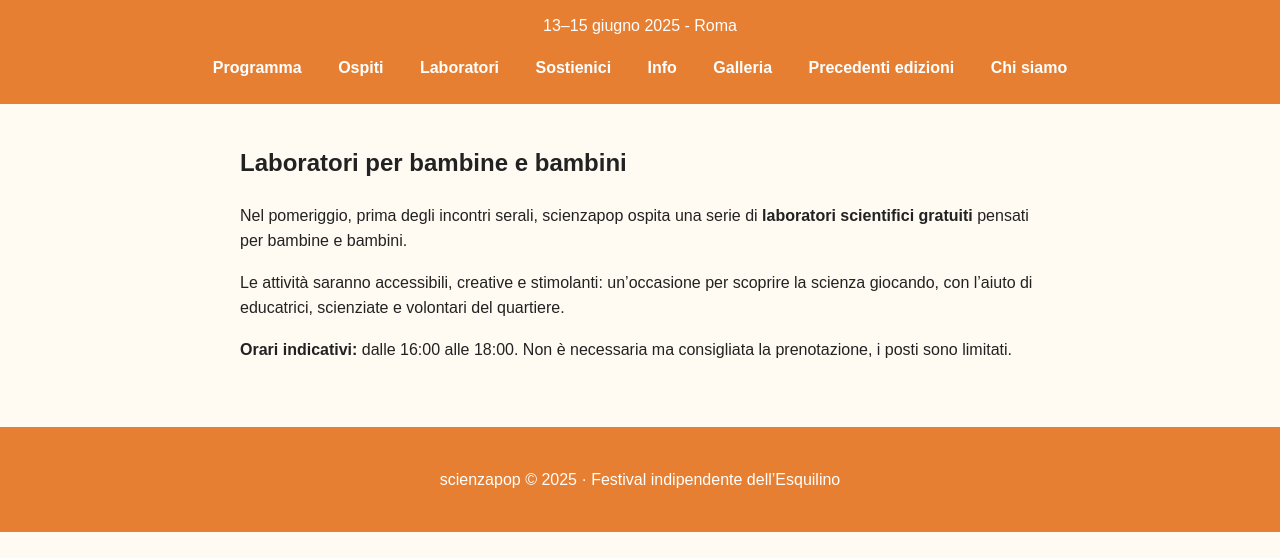
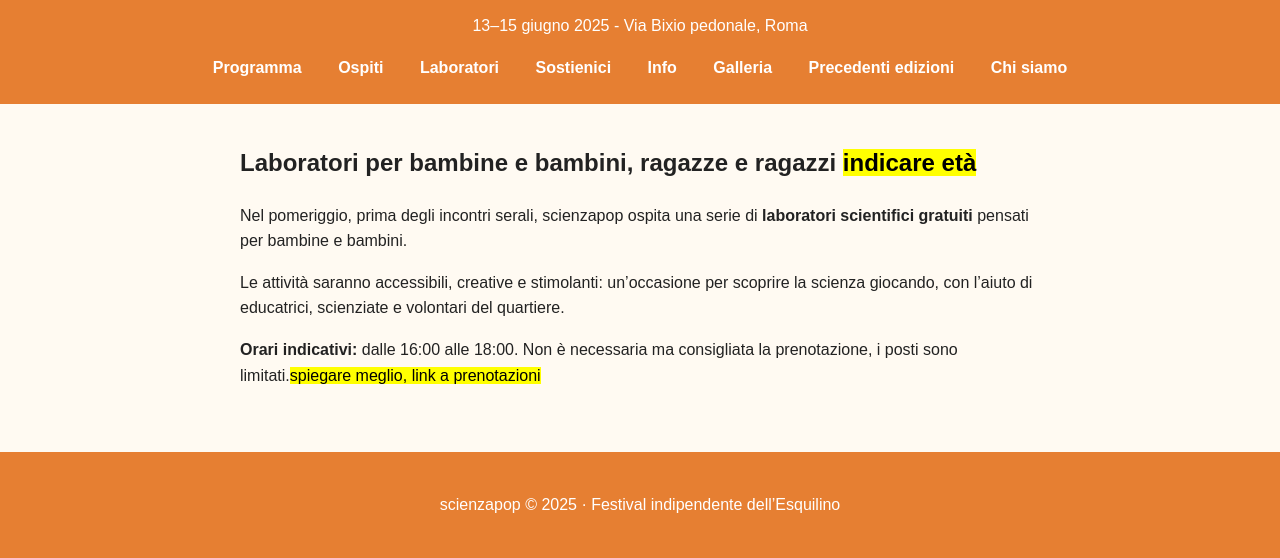
Before and after one commit to cayce-pollard/scienzapop2025, a plain HTML site: page laboratori.html in a window 1280 px wide. Shown: the part 344-902 px from the top of the page. Before the commit the page ends 876 px from the top, so only its background shows below. Drawn offline with Linux system fonts and the light colour scheme.

Commit message:
Update laboratori.html

```diff
--- a/laboratori.html
+++ b/laboratori.html
@@ -25,7 +25,7 @@
 <body>
   <header>
     <a href="index.html"><img src="logo.png" alt="ScienzaPop Logo" class="logo"></a>
-    <p>13–15 giugno 2025 - Roma</p>
+    <p>13–15 giugno 2025 - Via Bixio pedonale, Roma</p>
     <nav>
       <a href="programma.html">Programma</a>
       <a href="ospiti.html">Ospiti</a>
@@ -40,10 +40,10 @@
 
     <div class="container">
       <section>
-        <h2>Laboratori per bambine e bambini</h2>
+        <h2>Laboratori per bambine e bambini, ragazze e ragazzi <mark>indicare età</mark></h2>
         <p>Nel pomeriggio, prima degli incontri serali, scienzapop ospita una serie di <strong>laboratori scientifici gratuiti</strong> pensati per bambine e bambini.</p>
         <p>Le attività saranno accessibili, creative e stimolanti: un’occasione per scoprire la scienza giocando, con l’aiuto di educatrici, scienziate e volontari del quartiere.</p>
-        <p><strong>Orari indicativi:</strong> dalle 16:00 alle 18:00. Non è necessaria ma consigliata la prenotazione, i posti sono limitati.</p>
+        <p><strong>Orari indicativi:</strong> dalle 16:00 alle 18:00. Non è necessaria ma consigliata la prenotazione, i posti sono limitati.<mark>spiegare meglio, link a prenotazioni</mark></p>
       </section>
     </div>
 
```
